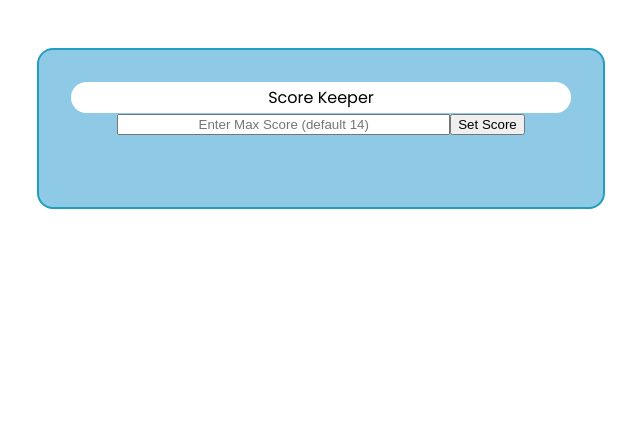
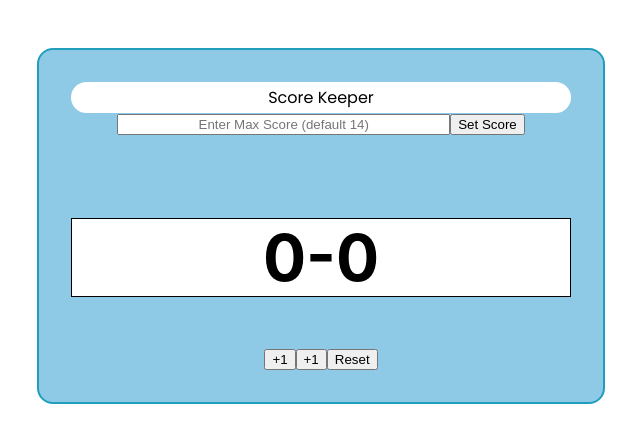
Before and after one commit to kingjamestt/all-fours-scoreboard, a React (Create React App) app in the folder all-fours-scoreboard/: page / in a window 1280 px wide. Shown: the top 442 px of the page, without its empty margins (319-959 px from the left). Built offline with nearby package versions, Linux system fonts and the light colour scheme.

Commit message:
finished basic ui

```diff
--- a/all-fours-scoreboard/src/components/Card/Btn.js
+++ b/all-fours-scoreboard/src/components/Card/Btn.js
@@ -3,13 +3,14 @@ import "./index.css";
 const Btn = (props) => {
     return (
         <button
-            type={props.type}
-            id={props.id}
-            className={props.className}
+            type={props.type ? props.type : ""}
+            id={props.id ? props.id : ""}
+            className={props.className ? props.className : ""}
+            onClick={props.onClick ? props.onClick : ""}
         >
             {props.buttonText}
         </button>
     )
-}
+};
 
-export default Btn
+export default Btn;
--- /dev/null
+++ b/all-fours-scoreboard/src/components/Card/PlayerDisplay.js
@@ -0,0 +1,11 @@
+import "./index.css";
+
+const PlayerDisplay = (props) => {
+    return (
+        <span id={props.id}>
+            0
+        </span>
+    )
+}
+
+export default PlayerDisplay;
--- a/all-fours-scoreboard/src/components/Card/PlayerOneBtn.js
+++ /dev/null
@@ -1,9 +0,0 @@
-const PlayerOneBtn = () => {
-    return (
-        <div>
-
-        </div>
-    )
-}
-
-export default PlayerOneBtn
--- a/all-fours-scoreboard/src/components/Card/PlayerTwoBtn.js
+++ /dev/null
@@ -1,9 +0,0 @@
-const PlayerTwoBtn = () => {
-    return (
-        <div>
-
-        </div>
-    )
-}
-
-export default PlayerTwoBtn
--- a/all-fours-scoreboard/src/components/Card/ResetBtn.js
+++ /dev/null
@@ -1,9 +0,0 @@
-const ResetBtn = () => {
-    return (
-        <div>
-
-        </div>
-    )
-}
-
-export default ResetBtn
--- a/all-fours-scoreboard/src/components/Card/ScoreAdjust.js
+++ b/all-fours-scoreboard/src/components/Card/ScoreAdjust.js
@@ -1,14 +1,24 @@
-import PlayerOneBtn from "./PlayerOneBtn";
-import PlayerTwoBtn from "./PlayerTwoBtn";
-import ResetBtn from "./ResetBtn";
 import "./index.css";
+import Btn from "./Btn";
 
 const ScoreAdjust = () => {
     return (
         <div className="Row">
-            <PlayerOneBtn />
-            <PlayerTwoBtn />
-            <ResetBtn />
+            <Btn
+                id="setScoreButton"
+                className="button"
+                buttonText="+1"
+            />
+            <Btn
+                id="setScoreButton"
+                className="button"
+                buttonText="+1"
+            />
+            <Btn
+                id="setScoreButton"
+                className="button"
+                buttonText="Reset"
+            />
         </div>
     )
 };
--- a/all-fours-scoreboard/src/components/Card/ScoreDisplay.js
+++ b/all-fours-scoreboard/src/components/Card/ScoreDisplay.js
@@ -1,8 +1,12 @@
-const ScoreDisplay = () => {
+import PlayerDisplay from "./PlayerDisplay";
+
+const ScoreDisplay = (props) => {
     return (
-        <div>
-
-        </div>
+        <h1 id="scores-display">
+            <PlayerDisplay id="p1Display" />
+            -
+            <PlayerDisplay id="p2Display" />
+        </h1>
     )
 }
 
```
Also changed, not shown: all-fours-scoreboard/src/components/Card/SetScoreBtn.js (deleted, +0 -9 lines).
